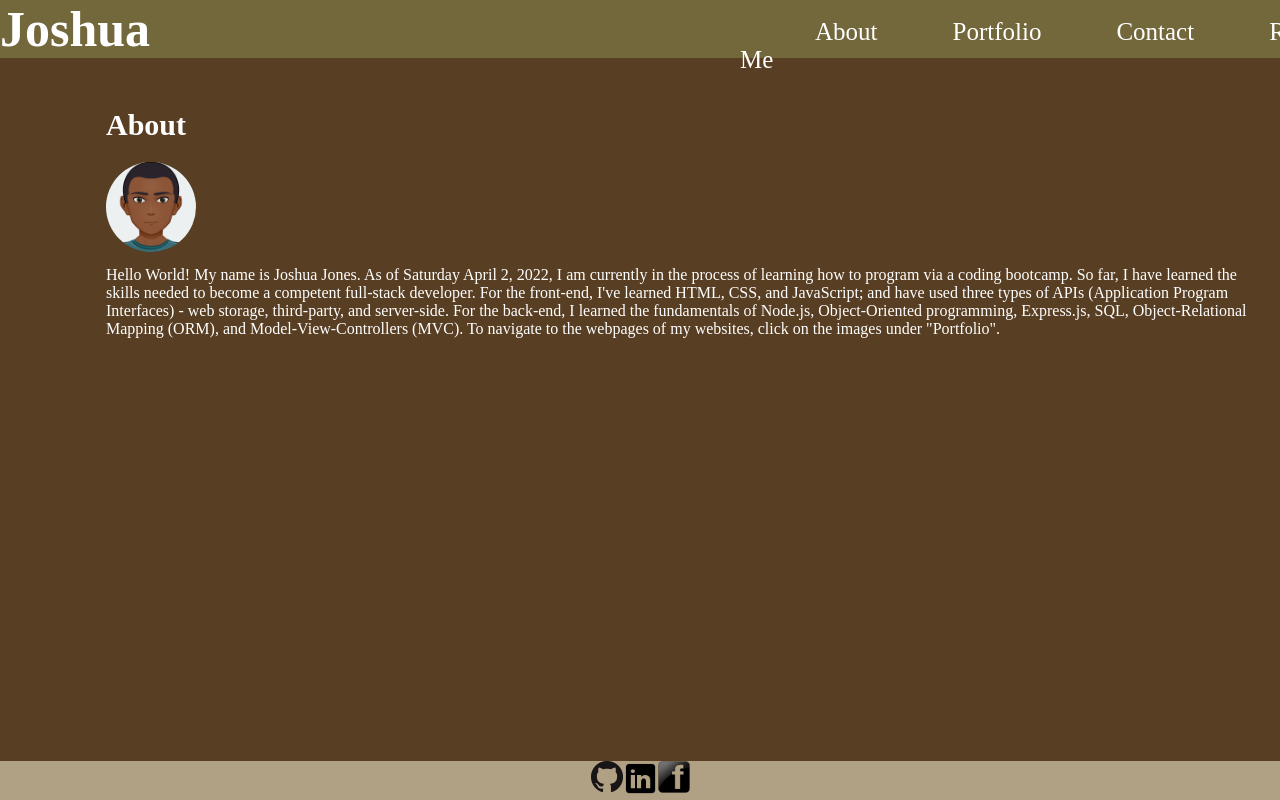
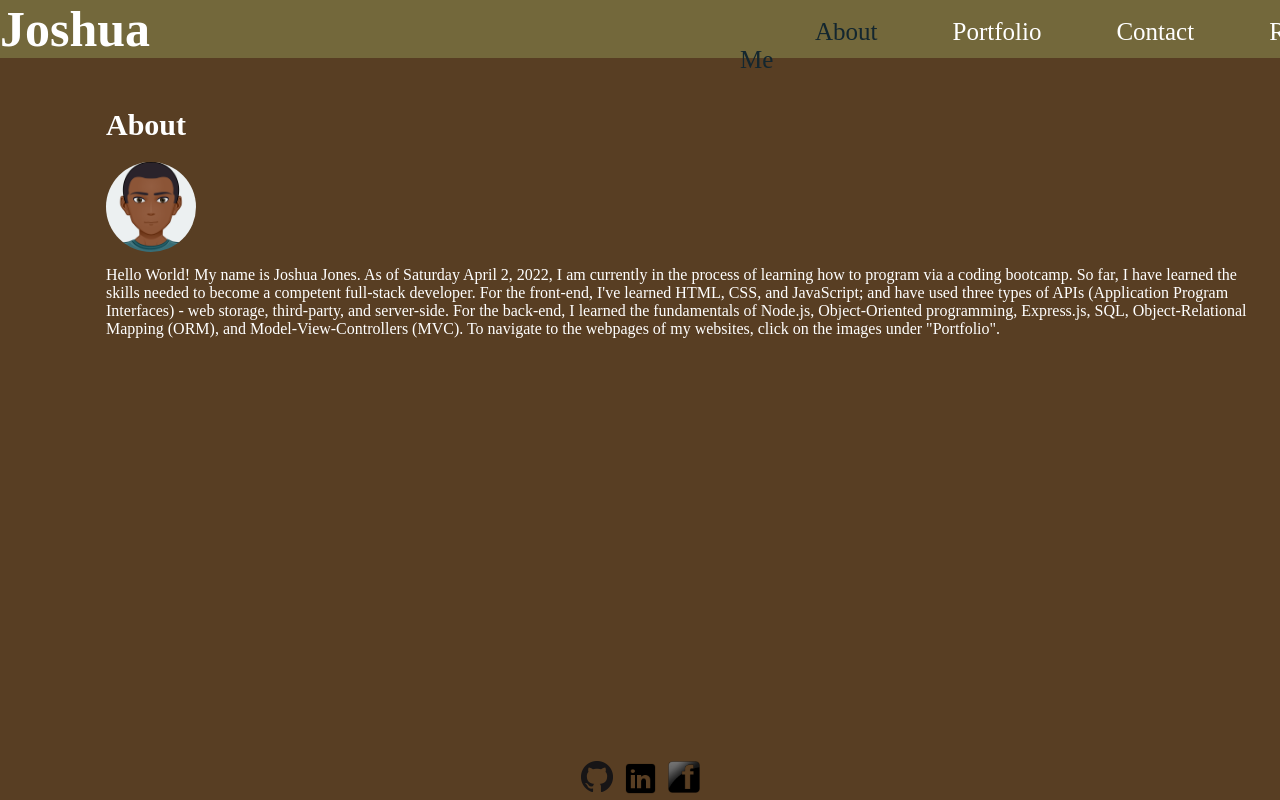
Before and after one commit to CoderJ01/react-programming-portfolio, a React (Create React App) app: page / in a window 1280 px wide. Shown: the top 800 px of the page. Built offline with nearby package versions, Linux system fonts and the light colour scheme.

Commit message:
selected nav title different color

```diff
--- a/src/components/Header/Navigation/index.js
+++ b/src/components/Header/Navigation/index.js
@@ -8,7 +8,7 @@ function Navigation({ currentPage, handlePageChange }) {
                 <a
                     href="#about-me"
                     onClick={() => handlePageChange('About')}
-                    className={currentPage === 'About' ? 'nav-link active' : 'nav-link'}>
+                    className={currentPage === 'About' ? 'nav-link-active' : 'nav-link'}>
                     About Me
                 </a>
             </li>
@@ -16,7 +16,7 @@ function Navigation({ currentPage, handlePageChange }) {
                 <a
                     href="#portfolio"
                     onClick={() => handlePageChange('Portfolio')}
-                    className={currentPage === 'Portfolio' ? 'nav-link active' : 'nav-link'}>
+                    className={currentPage === 'Portfolio' ? 'nav-link-active' : 'nav-link'}>
                     Portfolio
                 </a>
             </li>
@@ -24,14 +24,14 @@ function Navigation({ currentPage, handlePageChange }) {
                 <a
                     href="#contact"
                     onClick={() => handlePageChange('Contact')}
-                    className={currentPage === 'Contact' ? 'nav-link active' : 'nav-link'}>
+                    className={currentPage === 'Contact' ? 'nav-link-active' : 'nav-link'}>
                     Contact
                 </a>
             </li>
             <li>
                 <a href="#resume"
                     onClick={() => handlePageChange('Resume')}
-                    className={currentPage === 'Resume' ? 'nav-link active' : 'nav-link'}>
+                    className={currentPage === 'Resume' ? 'nav-link-active' : 'nav-link'}>
                     Resume
                 </a>
             </li>
--- a/src/index.css
+++ b/src/index.css
@@ -35,6 +35,10 @@ header nav ul a {
   text-decoration: none;
   font-size: 25px;
   margin-left: 75px;
+}
+
+.nav-link-active {
+  color: rgb(19, 38, 47);
 }
 
 .project {
@@ -192,7 +196,10 @@ footer {
   position: absolute;
   bottom: 0;
   width: 100%;
-  background-color: rgb(176, 160, 132);
+}
+
+.git {
+  margin-right: 10px;
 }
 
 .linked {
@@ -201,6 +208,7 @@ footer {
 }
 
 .facebook {
+  margin-left: 10px;
   width: 32px;
   height: 32px;
 }
```
